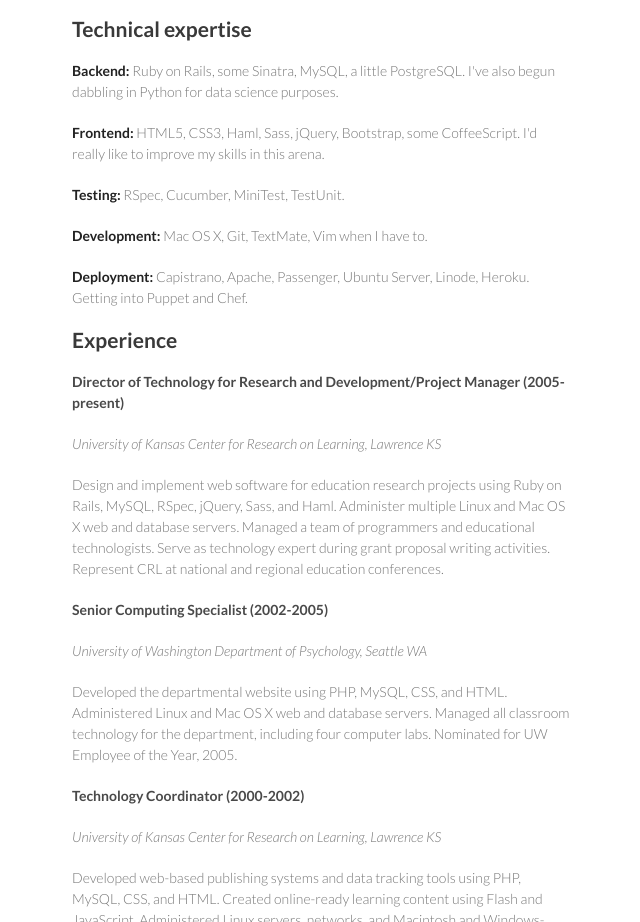
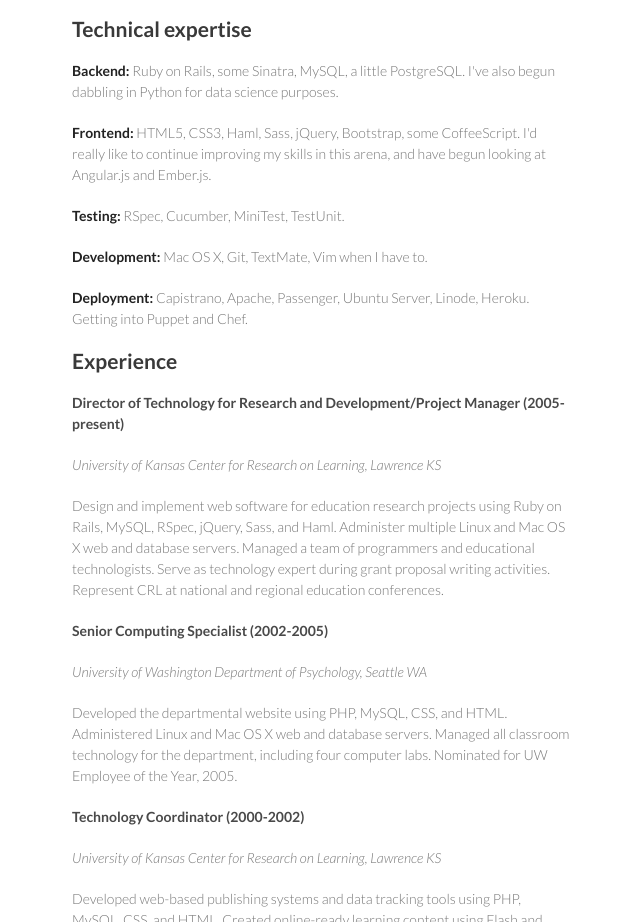
Before and after one commit to ruralocity/ruralocity.github.io, a plain HTML site: page index.html in a window 1280 px wide. Shown: the part 832-1754 px from the top of the page, without its empty margins (498-1138 px from the left). Drawn offline with Linux system fonts and the light colour scheme.

```diff
--- a/index.html
+++ b/index.html
@@ -49,7 +49,7 @@
 
 <p><strong>Backend:</strong> Ruby on Rails, some Sinatra, MySQL, a little PostgreSQL. I've also begun dabbling in Python for data science purposes.</p>
 
-<p><strong>Frontend:</strong> HTML5, CSS3, Haml, Sass, jQuery, Bootstrap, some CoffeeScript. I'd really like to improve my skills in this arena.</p>
+<p><strong>Frontend:</strong> HTML5, CSS3, Haml, Sass, jQuery, Bootstrap, some CoffeeScript. I'd really like to continue improving my skills in this arena, and have begun looking at Angular.js and Ember.js.</p>
 
 <p><strong>Testing:</strong> RSpec, Cucumber, MiniTest, TestUnit.</p>
 
```
Also changed, not shown: params.json (+1 -1 lines).
